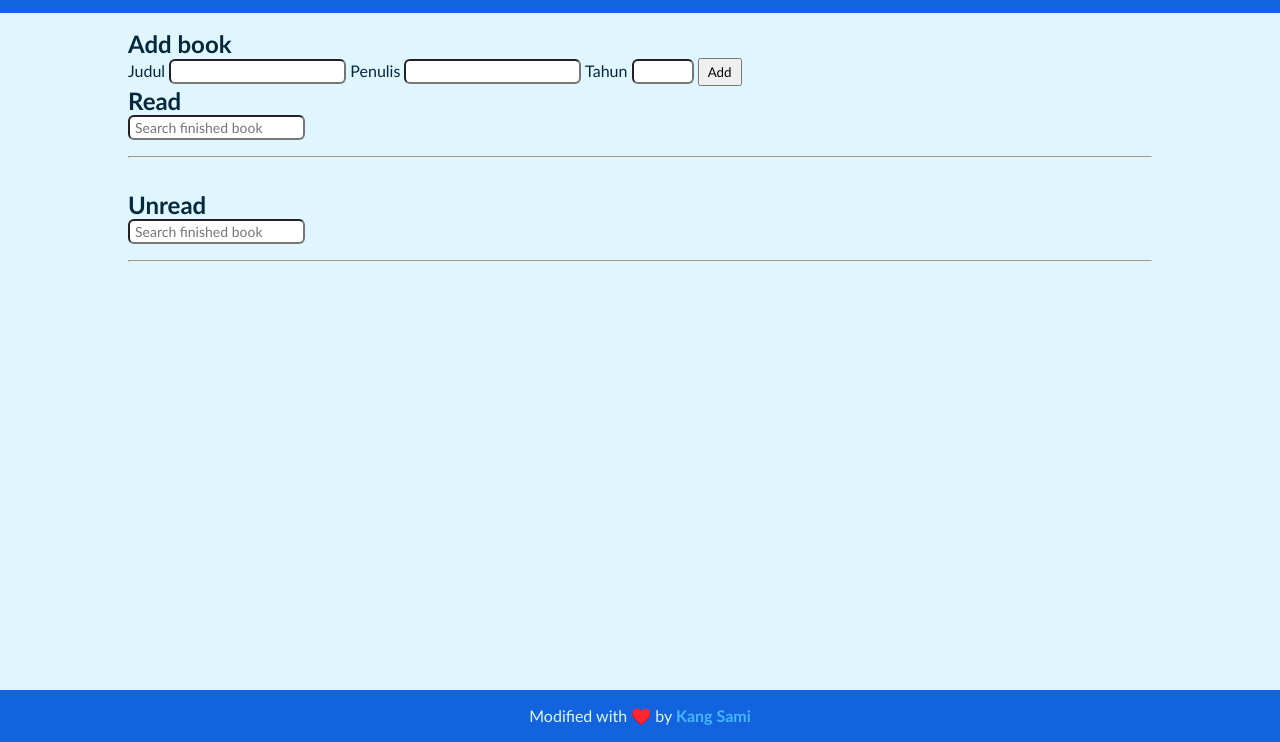
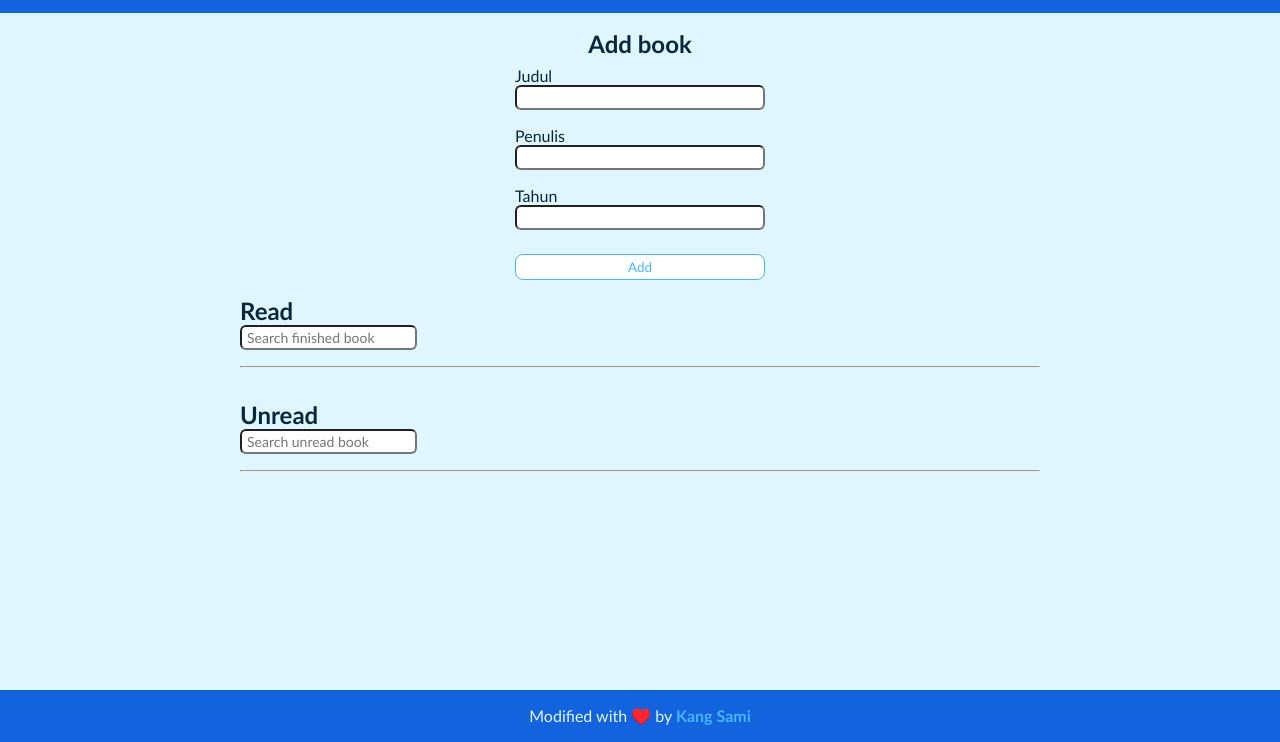
Before and after one commit to SamX23/bookshelf-app, a plain HTML site: page index.html in a window 1280 px wide. Shown: the part 58-800 px from the top of the page. Drawn offline with Linux system fonts and the light colour scheme.

Commit message:
Update : better styling

```diff
--- a/index.html
+++ b/index.html
@@ -13,14 +13,17 @@
     </header>
     <main>
       <section>
+        <form id="submit-form">
           <h2>Add book</h2>
-        <form id="submit-form">
+          <div class="form-group">
             <label for="title">Judul</label>
             <input type="text" id="title" required />
-
+          </div>
+          <div class="form-group">
             <label for="author">Penulis</label>
             <input type="text" id="author" required />
-
+          </div>
+          <div class="form-group">
             <label for="year">Tahun</label>
             <input
               type="number"
@@ -30,6 +33,7 @@
               step="1"
               required
             />
+          </div>
 
           <button type="submit" id="add-book">Add</button>
         </form>
@@ -54,7 +58,7 @@
         <input
           type="text"
           id="search-unfinished-book"
-          placeholder="Search finished book"
+          placeholder="Search unread book"
         />
 
         <hr />
--- a/script.js
+++ b/script.js
@@ -8,6 +8,8 @@ const submitForm = document.querySelector("#submit-form");
 const buttonSubmit = document.querySelector("#add-book");
 const finishedBookCase = document.querySelector("#finished-book");
 const unfinishedBookCase = document.querySelector("#unfinished-book");
+const searchFinishedBook = document.querySelector("#search-finished-book");
+const searchUnfinishedBook = document.querySelector("#search-unfinished-book");
 
 const generateId = () => +new Date();
 const RENDER = "RENDER";
@@ -85,32 +87,35 @@ const createCard = (bookObject) => {
   const cardAction = document.createElement("div");
   cardAction.classList = "card__action";
 
+  const editButton = document.createElement("button");
+  editButton.innerText = "Edit";
+
+  editButton.addEventListener("click", () =>
+    console.log("edit not working yet")
+  );
+
+  const deleteButton = document.createElement("button");
+  deleteButton.innerText = "Remove";
+
+  deleteButton.addEventListener("click", () => removeBookTask(bookObject));
+
   if (isCompleted) {
-    const deleteButton = document.createElement("button");
-    deleteButton.innerText = "Remove";
-
-    deleteButton.addEventListener("click", () => removeBookTask(bookObject));
-
     const undoButton = document.createElement("button");
     undoButton.innerText = "Undo";
 
     undoButton.addEventListener("click", () => undoBookTask(bookObject));
 
-    cardAction.append(undoButton, deleteButton);
+    cardAction.append(undoButton);
   } else {
-    const deleteButton = document.createElement("button");
-    deleteButton.innerText = "Remove";
-
-    deleteButton.addEventListener("click", () => removeBookTask(bookObject));
-
     const finishButton = document.createElement("button");
     finishButton.innerText = "Finish";
 
     finishButton.addEventListener("click", () => finishBookTask(bookObject));
 
-    cardAction.append(finishButton, deleteButton);
+    cardAction.append(finishButton);
   }
 
+  cardAction.append(editButton, deleteButton);
   cardContainer.append(cardSummary, cardAction);
 
   return cardContainer;
@@ -169,3 +174,17 @@ document.addEventListener(RENDER, () => {
 });
 
 document.addEventListener("DOMContentLoaded", () => checkLocalStorage());
+
+searchFinishedBook.addEventListener("keyup", (e) => {
+  const currentValue = e.currentTarget.value;
+  const filter = currentValue.toUpperCase();
+
+  console.log(filter);
+});
+
+searchUnfinishedBook.addEventListener("keyup", (e) => {
+  const currentValue = e.currentTarget.value;
+  const filter = currentValue.toUpperCase();
+
+  console.log(filter);
+});
--- a/style.css
+++ b/style.css
@@ -34,7 +34,11 @@ header h1 {
 
 main {
   margin: 1rem auto;
-  max-width: 1024px;
+  max-width: 800px;
+}
+
+section {
+  margin: 1rem 0;
 }
 
 hr {
@@ -51,6 +55,30 @@ button {
   padding: 0.25rem 0.5rem;
   outline: none;
   cursor: pointer;
+}
+
+#submit-form {
+  display: flex;
+  flex-direction: column;
+  justify-content: center;
+  text-align: center;
+  width: 250px;
+  margin: auto;
+}
+
+#submit-form button {
+  margin-top: 1rem;
+  border-radius: 8px;
+  border: 1px solid var(--secondary);
+  background: white;
+  color: var(--secondary);
+}
+
+.form-group {
+  display: flex;
+  flex-direction: column;
+  margin: 0.5rem 0;
+  text-align: left;
 }
 
 .book__cards {
```
Also changed, not shown: 1 other file. Lines whose indentation alone changed are shown as unchanged.
